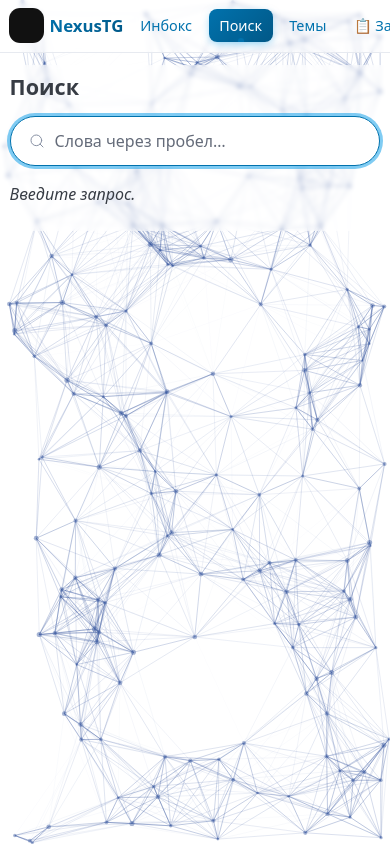
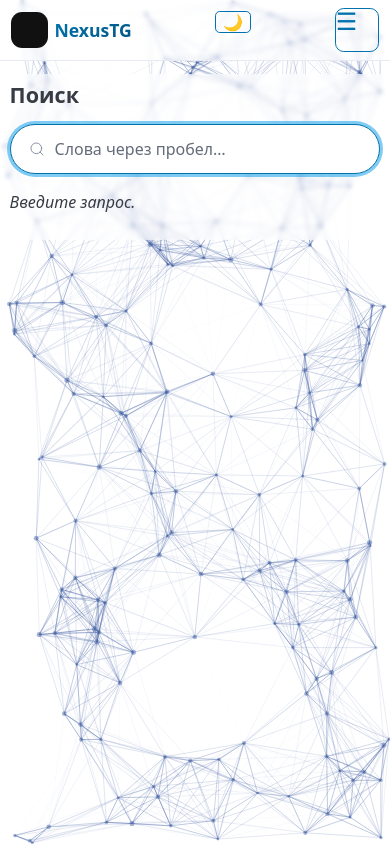
Before and after one commit to sigurt33/NexusTG, a FastAPI app: page /search in a window 390 px wide. Run offline with FastAPI, Linux system fonts and the light colour scheme; grey boxes are pictures that could not be loaded.

Commit message:
feat(web): hamburger nav menu on mobile
12 вкладок на телефоне сворачиваются в кнопку ☰ — чекбокс-хак без JS.
Вкладки обёрнуты в .nav-collapse; на десктопе display:contents
сохраняет прежнюю горизонтальную раскладку 1:1, на мобильном —
выпадающее меню по .nav-toggle:checked. Прежняя лента вкладок
растягивала страницу шире экрана. SW поднят до nexustg-v3.

Co-Authored-By: Claude Opus 4.8 <noreply@anthropic.com>

```diff
--- a/web/static/app.css
+++ b/web/static/app.css
@@ -263,6 +263,11 @@ input:focus, select:focus, textarea:focus{
 #tpl-menu{min-width:240px;max-height:300px;overflow-y:auto;}
 #tpl-menu button{display:block;width:100%;text-align:left;margin-bottom:.3rem;}
 
+/* Гамбургер-меню: на десктопе скрыт, вкладки ведут себя как раньше */
+.nav-toggle { display: none; }
+.nav-burger { display: none; }
+.nav-collapse { display: contents; }
+
 /* ============================================================
    МОБИЛЬНАЯ АДАПТАЦИЯ (телефон, ≤768px).
    Всё внутри media-query — десктоп не затрагивается.
@@ -273,27 +278,63 @@ input:focus, select:focus, textarea:focus{
   /* фон на 100vw не должен давать горизонтальную прокрутку страницы */
   body { overflow-x: hidden; }
 
-  /* — Навигация: горизонтальная прокручиваемая лента вкладок — */
+  /* — Навигация: гамбургер-меню — */
   nav.topnav {
-    gap: .4rem;
-    padding: .4rem .55rem;
+    flex-wrap: wrap;
+    align-items: center;
+    gap: .5rem;
+    padding: .5rem .7rem;
     margin-bottom: .8rem;
-    flex-wrap: nowrap;
-    overflow-x: auto;
-    overflow-y: hidden;
-    -webkit-overflow-scrolling: touch;
-    scrollbar-width: none;
+    overflow: visible;
   }
-  nav.topnav::-webkit-scrollbar { display: none; }
-  nav.topnav > * { flex: 0 0 auto; }              /* пункты не сжимаются */
-  nav.topnav a:not(.brand) { padding: .35rem .65rem; font-size: .9rem; }
-  nav.topnav a:not(.brand):hover { transform: none; }   /* без «прыжков» от sticky-hover на тач-экране */
-  .brand { gap: .35rem; }
-  .brand-logo { width: 2.2rem; height: 2.2rem; }
-  .brand strong { font-size: 1.05rem; }
-  .me-box { margin-left: .25rem; padding: .1rem .4rem; }
-  .me-nick { display: none; }                     /* экономим место, оставляем аватар */
-  .scheme-picker { margin-left: .25rem; }
+  nav.topnav a:not(.brand):hover { transform: none; }   /* без «прыжков» sticky-hover на тач */
+  .brand { gap: .4rem; order: 0; }
+  .brand-logo { width: 2.3rem; height: 2.3rem; }
+  .brand strong { font-size: 1.1rem; }
+  .scheme-picker { display: none; }               /* выбор схемы в моб. прячем — лишний шум */
+  .me-box { order: 1; margin-left: 0; padding: .1rem .4rem; }
+  .me-nick { display: none; }                     /* оставляем только аватар */
+  .theme-toggle { order: 2; margin-left: 0; }
+
+  /* кнопка-гамбургер */
+  .nav-burger {
+    order: 3;
+    margin-left: auto;
+    display: inline-flex;
+    align-items: center; justify-content: center;
+    width: 44px; height: 44px;
+    font-size: 1.5rem; line-height: 1;
+    color: var(--pico-primary, inherit);
+    border: 1px solid var(--pico-primary, var(--pico-muted-border-color));
+    border-radius: .55rem;
+    background: transparent;
+    cursor: pointer; user-select: none;
+  }
+  .nav-burger:active { transform: scale(.95); }
+
+  /* выпадающее меню (по чекбоксу, без JS) */
+  .nav-collapse {
+    order: 4;
+    flex-basis: 100%;
+    display: none;
+    flex-direction: column;
+    align-items: stretch;
+    gap: .15rem;
+    margin-top: .2rem;
+    padding: .4rem;
+    background: var(--pico-card-background-color);
+    border: 1px solid var(--pico-muted-border-color);
+    border-radius: .6rem;
+    box-shadow: 0 10px 26px -10px rgba(0,0,0,.35);
+  }
+  .nav-toggle:checked ~ .nav-collapse { display: flex; animation: nx-fadein .18s ease-out; }
+  .nav-collapse a:not(.brand) {
+    display: block; width: 100%;
+    padding: .75rem .85rem;
+    border-radius: .5rem;
+    font-size: 1.02rem;
+  }
+  .nav-collapse a:not(.brand):hover { transform: none; }
 
   /* — Строка сообщения: компактная карточка в 2 ряда — */
   .msg-row {
--- a/web/static/sw.js
+++ b/web/static/sw.js
@@ -2,7 +2,7 @@
  * Главное: НЕ кэшировать HTML, чтобы после деплоя не показывать старый код.
  * Версию повышать при изменении стратегии (старые кэши чистятся в activate).
  */
-const CACHE = "nexustg-v2";
+const CACHE = "nexustg-v3";
 const PRECACHE = ["/static/app.css", "/static/pico.min.css"];
 
 self.addEventListener("install", (e) => {
--- a/web/templates/base.html
+++ b/web/templates/base.html
@@ -36,6 +36,9 @@
       <video class="brand-logo" src="/static/logo.mp4" autoplay loop muted playsinline></video>
       <strong>NexusTG</strong>
     </a>
+    <input id="nav-toggle" class="nav-toggle" type="checkbox" hidden>
+    <label for="nav-toggle" class="nav-burger" title="Меню" aria-label="Открыть меню">☰</label>
+    <div class="nav-collapse">
     <a href="/"        class="{% if active=='inbox' %}active{% endif %}"    title="Главная очередь задач — отсортированы по приоритету">Инбокс</a>
     <a href="/search"  class="{% if active=='search' %}active{% endif %}"   title="Полнотекстовый поиск по всем захваченным сообщениям">Поиск</a>
     <a href="/topics"  class="{% if active=='topics' %}active{% endif %}"   title="Управление таксономией: переименование, скрытие, слияние, иерархия">Темы</a>
@@ -48,6 +51,7 @@
     <a href="/rules"    class="{% if active=='rules' %}active{% endif %}"    title="Алина-режим: правила свободным текстом, влияют на классификацию">Правила</a>
     <a href="/templates" class="{% if active=='templates' %}active{% endif %}" title="Шаблоны быстрых ответов">Шаблоны</a>
     <a href="/health"  class="{% if active=='health' %}active{% endif %}"   title="Состояние сервиса: лаг ingest, classified_at, расход токенов">Health</a>
+    </div>
     <div class="scheme-picker" title="Выбрать цветовую схему страницы">
       <button class="sw sw-pink"   data-scheme="pink"   type="button" title="Розовая схема"></button>
       <button class="sw sw-green"  data-scheme="green"  type="button" title="Зелёная схема"></button>
```
